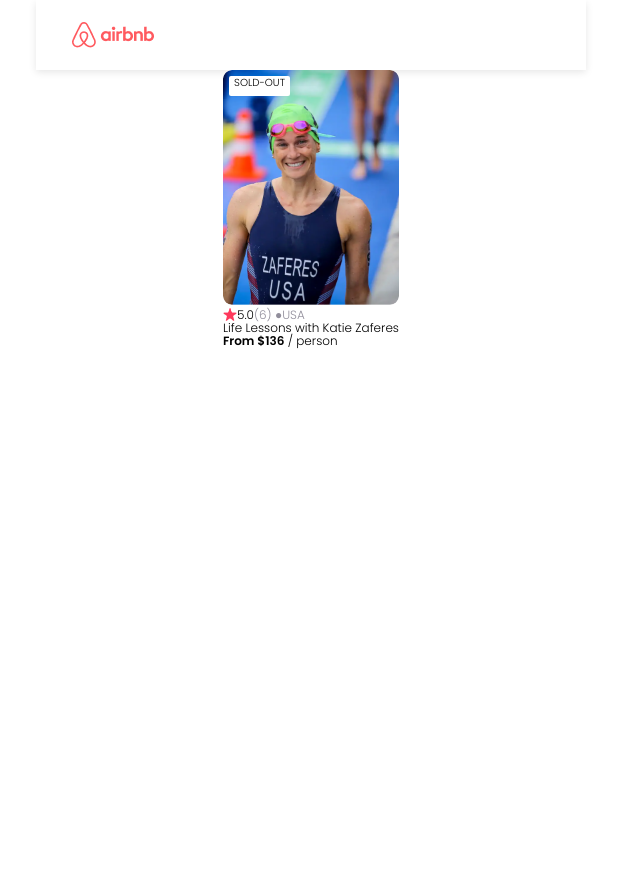
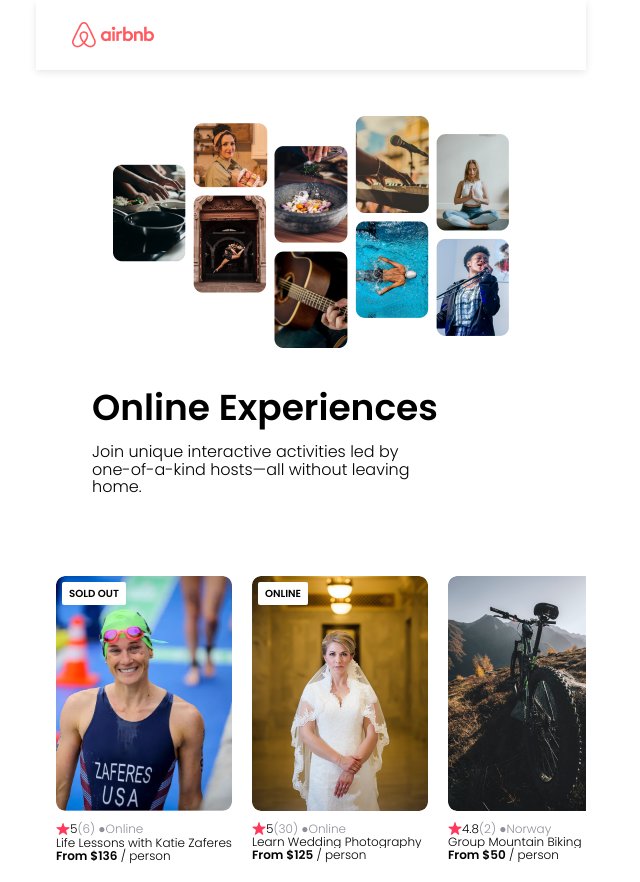
Before and after one commit to alexplong/airbnb-experiences-clone, a React (Create React App) app: page / in a window 1280 px wide. Shown: the whole page, without its empty margins (329-969 px from the left). Before the commit the page ends 800 px from the top, so only its background shows below. Built offline with nearby package versions, Linux system fonts and the light colour scheme.

Commit message:
- Updated cards with mapped array data

```diff
--- a/src/App.js
+++ b/src/App.js
@@ -4,21 +4,18 @@
 import Navbar from "./components/Navbar";
 import Hero from "./components/Hero";
 import Card from "./components/Card";
+import data from "./data";
 
 function App() {
+  const cards = data.map((item) => {
+    return <Card key={item.id} item={item} />;
+  });
+
   return (
     <div className="container">
       <Navbar />
-      {/* <Hero /> */}
-      <Card
-        status="SOLD-OUT"
-        img="katie-zaferes.png"
-        rating="5.0"
-        reviewCount={6}
-        country="USA"
-        title="Life Lessons with Katie Zaferes"
-        price={136}
-      />
+      <Hero />
+      <section className="cards-list">{cards}</section>
     </div>
   );
 }
--- a/src/components/Card.js
+++ b/src/components/Card.js
@@ -4,26 +4,36 @@
 import starIcon from "../images/Star.png";
 
 function Card(props) {
+  console.log(props);
+  let badgeText;
+  if (props.item.openSpots === 0) {
+    badgeText = "SOLD OUT";
+  } else if (props.item.location === "Online") {
+    badgeText = "ONLINE";
+  }
   return (
-    <div className="card--whole">
+    <div className="card">
       <div className="card--photo_details">
-        <h3 className="card--availability">{props.status}</h3>
+        {badgeText && <h3 className="card--availability">{badgeText}</h3>}
+        {/* <h3 className="card--availability">SOLD OUT</h3> */}
         <img
           alt="olympic swimmer"
-          src={require(`../images/${props.img}`)}
+          src={require(`../images/${props.item.coverImg}`)}
           className="card--image"
         />
       </div>
       <div className="card--details">
         <div className="card--stats">
           <img alt="" src={starIcon} className="card--star" />
-          <span>{props.rating}</span>
-          <span className="text--gray">({props.reviewCount}) ● </span>
-          <span className="text--gray">{props.country}</span>
+          <span>{props.item.stats.rating}</span>
+          <span className="text--gray">
+            ({props.item.stats.reviewCount}) ●{" "}
+          </span>
+          <span className="text--gray">{props.item.location}</span>
         </div>
-        <p className="card--title">{props.title}</p>
+        <p className="card--title">{props.item.title}</p>
         <p className="card--cost_person">
-          <span className="text--bold">From ${props.price}</span> / person
+          <span className="text--bold">From ${props.item.price}</span> / person
         </p>
       </div>
     </div>
--- /dev/null
+++ b/src/data.js
@@ -0,0 +1,46 @@
+/** @format */
+
+export default [
+  {
+    id: 1,
+    title: "Life Lessons with Katie Zaferes",
+    description:
+      'I will share with you what I call "Positively Impactful Moments of Disappointment." Throughout my career, many of my highest moments only came after setbacks and losses. But learning from those difficult moments is what gave me the ability to rise above them and reach my goals.',
+    price: 136,
+    coverImg: "katie-zaferes.png",
+    stats: {
+      rating: 5.0,
+      reviewCount: 6,
+    },
+    location: "Online",
+    openSpots: 0,
+  },
+  {
+    id: 2,
+    title: "Learn Wedding Photography",
+    description:
+      "Interested in becoming a wedding photographer? For beginner and experienced photographers alike, join us in learning techniques required to leave the happy couple with memories that'll last a lifetime.",
+    price: 125,
+    coverImg: "wedding-photography.png",
+    stats: {
+      rating: 5.0,
+      reviewCount: 30,
+    },
+    location: "Online",
+    openSpots: 27,
+  },
+  {
+    id: 3,
+    title: "Group Mountain Biking",
+    description:
+      "Experience the beautiful Norwegian landscape and meet new friends all while conquering rugged terrain on your mountain bike. (Bike provided!)",
+    price: 50,
+    coverImg: "mountain-bike.png",
+    stats: {
+      rating: 4.8,
+      reviewCount: 2,
+    },
+    location: "Norway",
+    openSpots: 3,
+  },
+];
--- a/src/index.js
+++ b/src/index.js
@@ -2,7 +2,7 @@
 
 import "./style.css";
 import React from "react";
-import ReactDOM from "react-dom";
+import ReactDOM from "react-dom/client";
 import App from "./App";
 
 const root = ReactDOM.createRoot(document.getElementById("root"));
--- a/src/style.css
+++ b/src/style.css
@@ -10,6 +10,10 @@
 body {
   margin: 0;
   font-family: Poppins, sans-serif;
+}
+
+section {
+  padding: 20px;
 }
 
 .text--gray {
@@ -70,33 +74,43 @@
   margin-block: 8px;
 }
 
+.cards-list {
+  display: flex;
+  flex-wrap: nowrap;
+  gap: 20px;
+  overflow-x: auto;
+  width: 550px;
+}
+
 .card--photo_details {
   position: relative;
 }
 
-.card--whole {
+.card {
+  position: relative;
   font-size: 12px;
   line-height: 110%;
   width: 176px;
+  flex: 0 0 auto;
+  display: flex;
+  flex-direction: column;
 }
+
 .card--availability {
   position: absolute;
   top: 6px;
   left: 6px;
-  width: 61px;
-  height: 20px;
+  background-color: #FFFFFF;
+  padding: 5px 7px;
   border-radius: 2px;
+  font-weight: bold;
   font-size: 10.24px;
-
-  font-weight: 400;
-  text-align: center;
-  vertical-align: middle;
-  background: #FFFFFF;
 }
 
 .card--image {
   width: 100%;
   border-radius: 9px;
+  margin-bottom: 9px;
 }
 
 .card--details {
@@ -112,3 +126,8 @@
   flex-direction: row;
   align-items: center;
 }
+
+.card--title {
+  overflow: hidden;
+  text-overflow: ellipsis;
+}
```
Also changed, not shown: src/images/mountain-bike.png.
